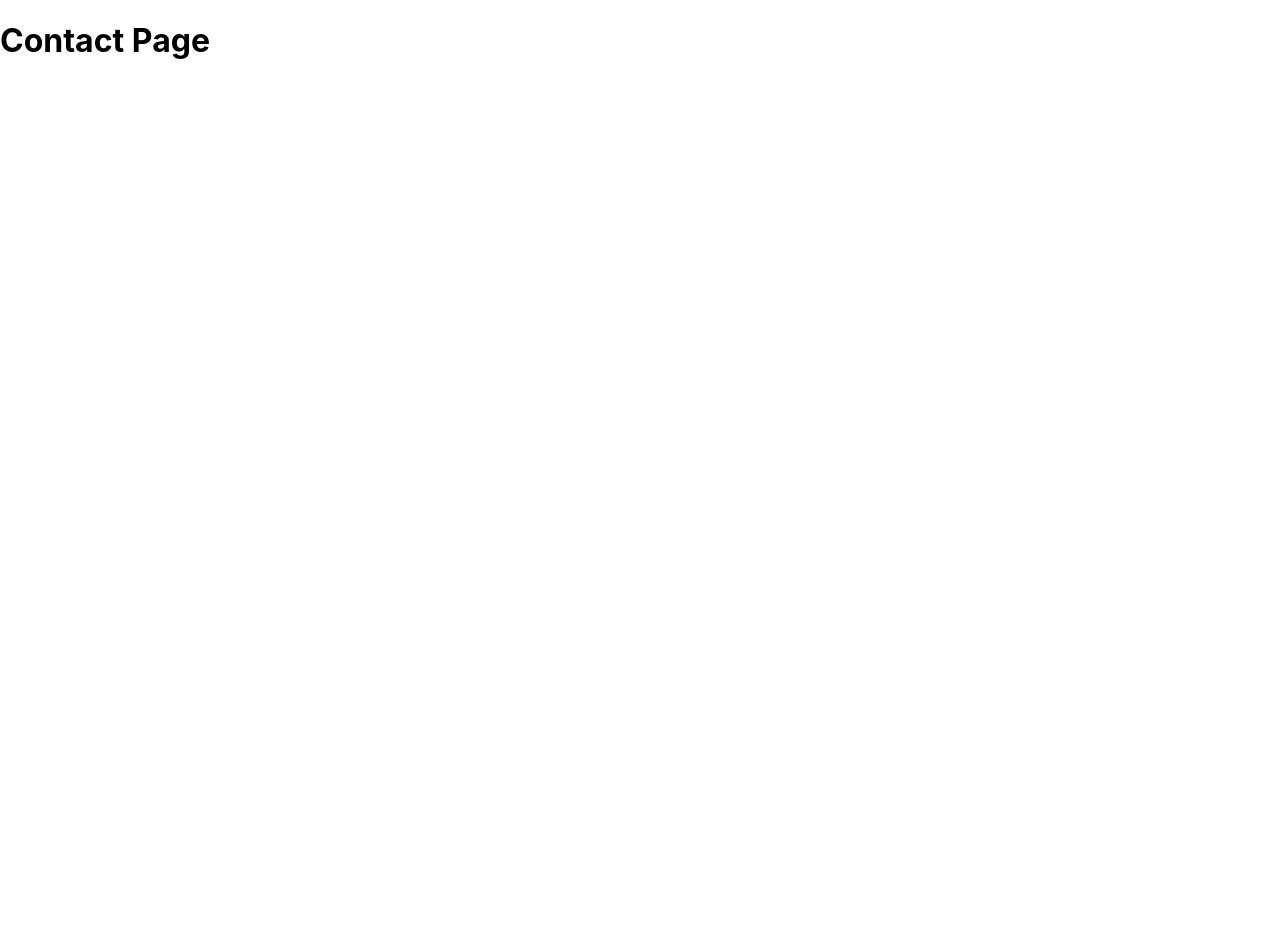
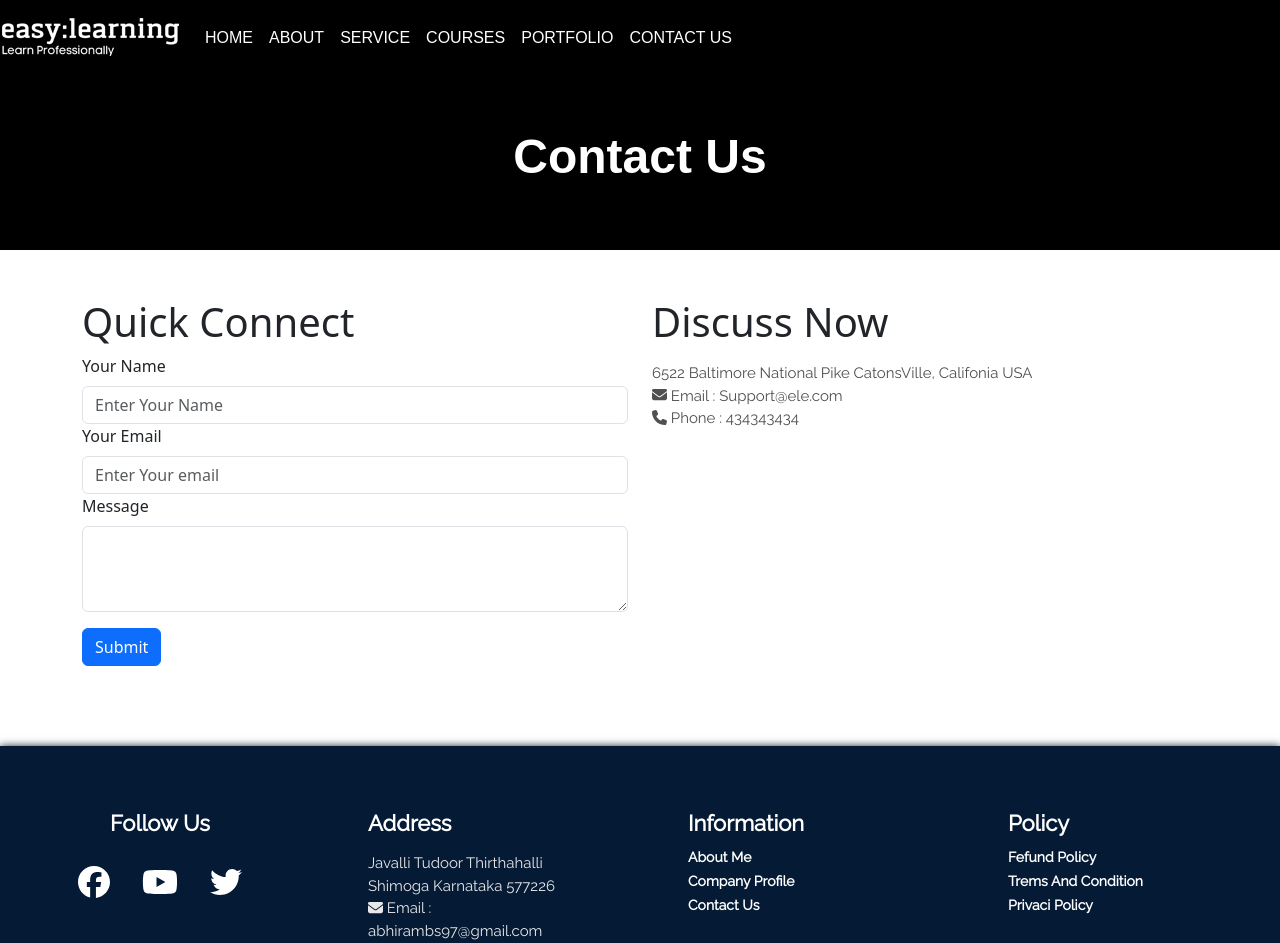
Before and after one commit to abhibs/react-laravel-project, a React (Create React App) app: page / in a window 1280 px wide. Shown: the top 943 px of the page. Before the commit the page ends 800 px from the top, so only its background shows below. Built offline with nearby package versions, Linux system fonts and the light colour scheme; a web font is replaced by a local one.

Commit message:
app js component transfer to contact page file

```diff
--- a/src/pages/Contactpage.jsx
+++ b/src/pages/Contactpage.jsx
@@ -1,10 +1,17 @@
 import React, { Component } from "react";
+import ContactSec from "../components/ContactSec/ContactSec";
+import PageTop from "../components/PageTop/PageTop";
+import TopNavigation from "../components/TopNavigation/TopNavigation";
+import Footer from "../components/Footer/Footer";
 
 class Contactpage extends Component {
   render() {
     return (
       <>
-        <h1>Contact Page</h1>
+        <TopNavigation />
+        <PageTop pagetitle="Contact Us" />
+        <ContactSec />
+        <Footer />
       </>
     );
   }
```
Also changed, not shown: src/App.js (+1 -8 lines).
